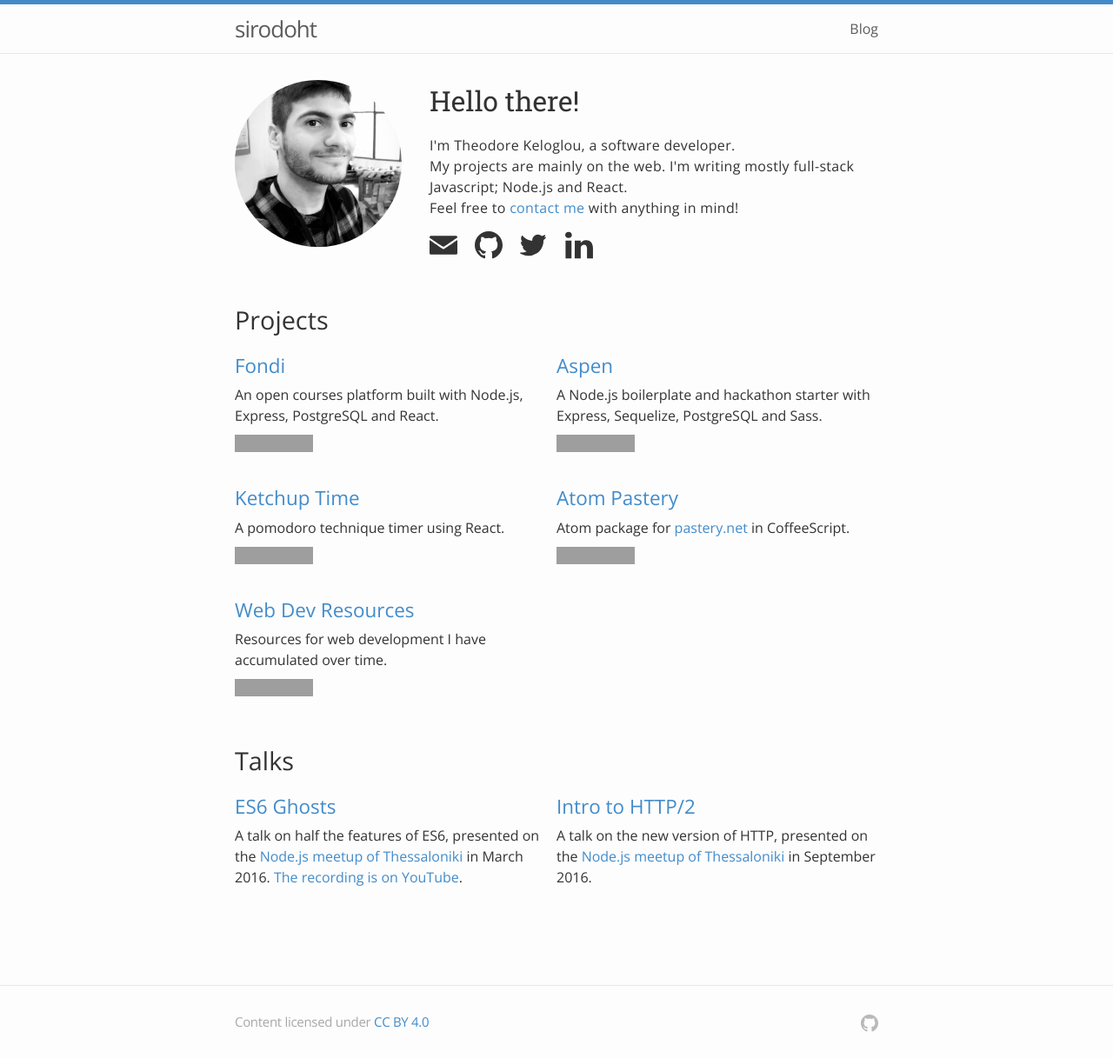
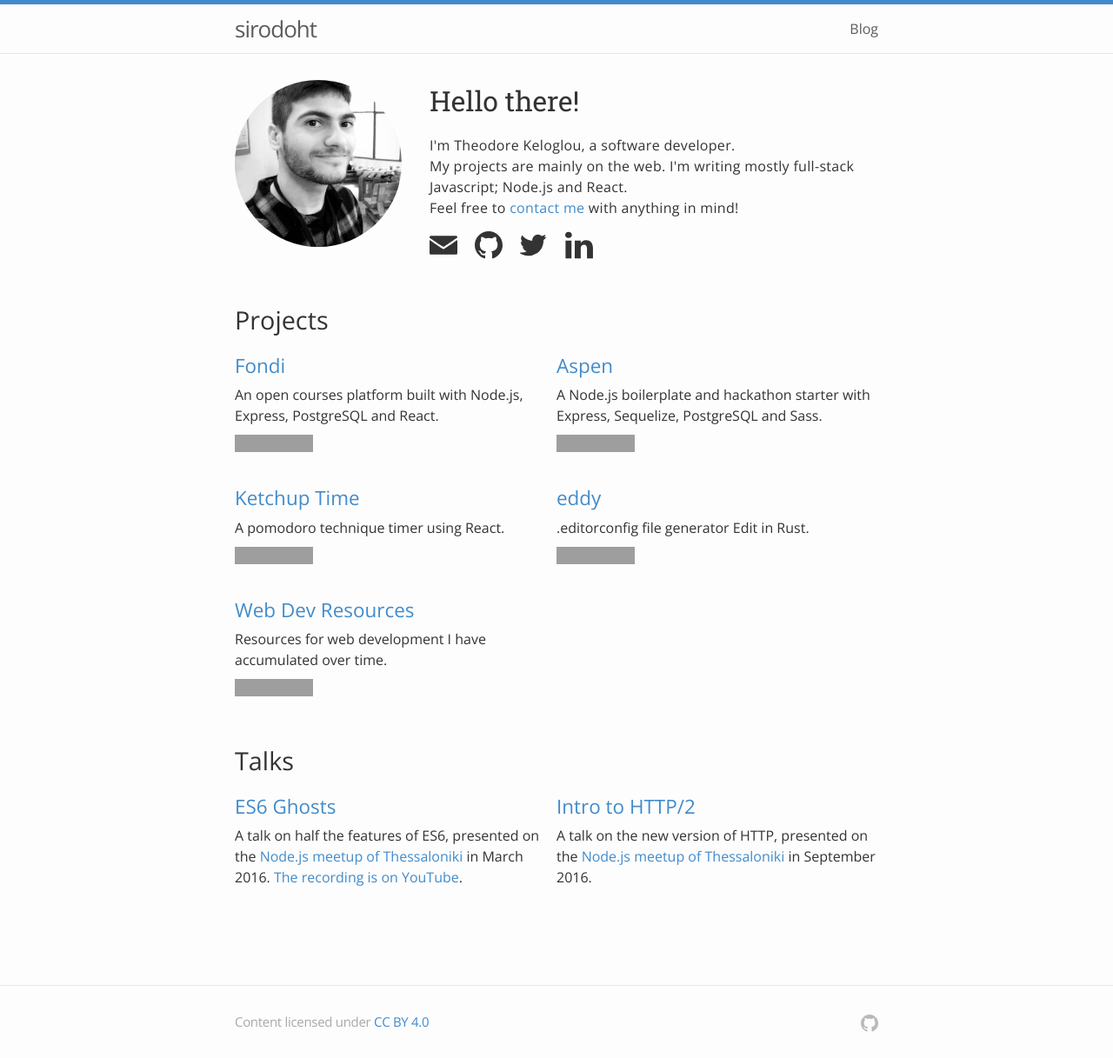
Before and after one commit to sirodoht/sirodoht.com, a Jekyll site: the page built from index.html, in a window 1280 px wide, cut to the strip 0-1217 px from the top of the page. Shown: the whole strip at 87% size. Built offline with Jekyll 4.4.1, drawn with Linux system fonts in a browser that asks for light colours; grey boxes are pictures that could not be loaded.

Commit message:
update projects on index

```diff
--- a/index.html
+++ b/index.html
@@ -74,13 +74,13 @@
       </div>
       <div class="projects-content-item">
         <div class="projects-content-item-title">
-          <a href="https://atom.io/packages/pastery">
-            <h3>Atom Pastery</h3>
+          <a href="https://github.com/sirodoht/eddy">
+            <h3>eddy</h3>
           </a>
         </div>
         <div class="projects-content-item-desc">
-          Atom package for <a href="https://www.pastery.net/">pastery.net</a> in CoffeeScript.
-          <iframe src="https://ghbtns.com/github-btn.html?user=sirodoht&repo=atom-pastery&type=star&count=true&size=large" frameborder="0" scrolling="0" width="140px" height="30px" style="margin: 10px 0; display: block;"></iframe>
+          .editorconfig file generator Edit in Rust.
+          <iframe src="https://ghbtns.com/github-btn.html?user=sirodoht&repo=eddy&type=star&count=true&size=large" frameborder="0" scrolling="0" width="140px" height="30px" style="margin: 10px 0; display: block;"></iframe>
         </div>
       </div>
       <div class="projects-content-item">
```
